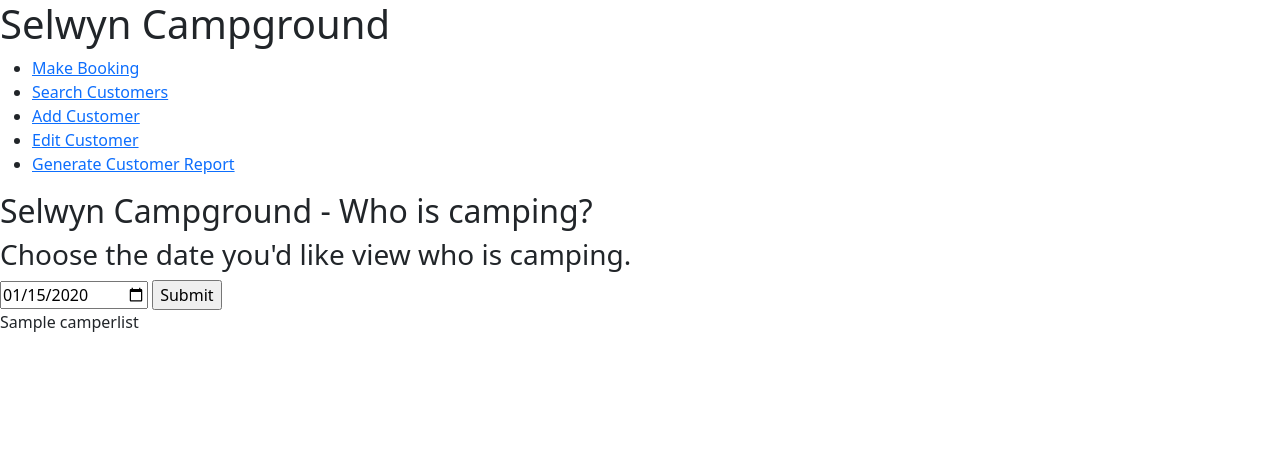
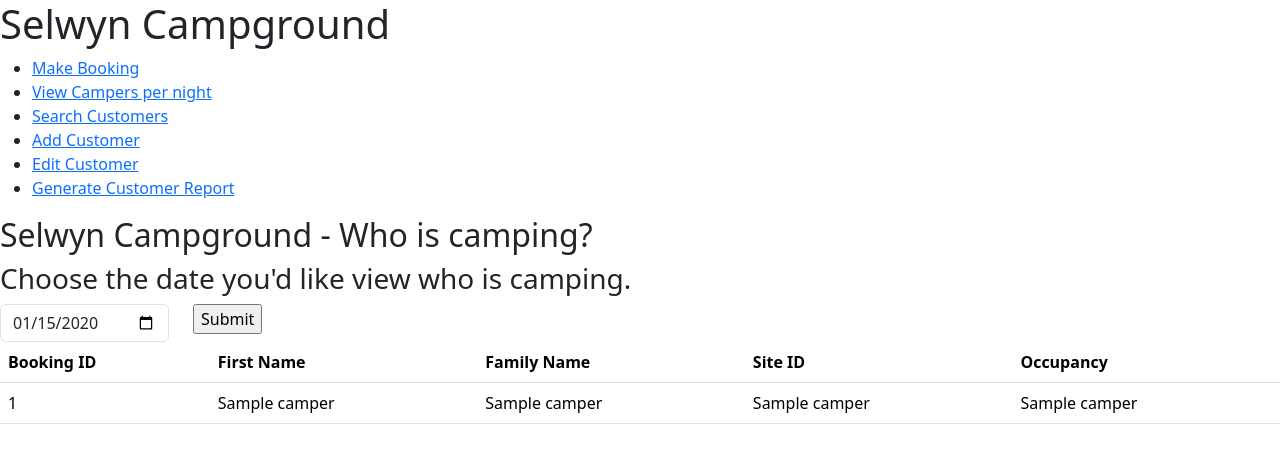
Before and after one commit to bjvhombrebueno/scg, a Flask app: template templates/datepickercamper.html in a window 1280 px wide. Shown: the top 463 px of the page. Run offline with Flask 3, Linux system fonts and the light colour scheme; the template is opened without the code that fills it: most values are stand-ins (such as "Sample title", 1, 10 or a date in 2020).

Commit message:
Updated view campers per night with validation

```diff
--- a/app.py
+++ b/app.py
@@ -42,7 +42,7 @@ def campers():
 
         print(camperList)
         return render_template("datepickercamper.html", camperlist = camperList)
-        #return render_template("camperlist.html", camperlist = camperList)
+        # return render_template("camperlist.html", camperlist = camperList)
 # @app.route("/campers")
 # def campers():
 #     connection = getCursor()
--- a/templates/base.html
+++ b/templates/base.html
@@ -13,6 +13,7 @@
             <h1>Selwyn Campground</h1>
             <ul>
                 <li><a href="{{ url_for('booking') }}">Make Booking</a></li>
+                <li><a href="{{ url_for('campers') }}">View Campers per night</a></li>
                 <li><a href="/customer/search">Search Customers</a></li>
                 <li><a href="/customer/add">Add Customer</a></li>
                 <li><a href="/mycustomer">Edit Customer</a></li>
--- a/templates/customersearch.html
+++ b/templates/customersearch.html
@@ -21,7 +21,7 @@
 </form>
 {% if customerdata %}
 
-    {{customerdata}}
+
     <table class="table table-hover">
         <thead>
         <tr><th>Customer ID</th><th>First Name</th><th>Family Name</th><th>Email Address</th><th>Phone Number</th></tr>
--- a/templates/datepickercamper.html
+++ b/templates/datepickercamper.html
@@ -4,11 +4,35 @@
 <h2>Selwyn Campground - Who is camping?</h2>
 <h3>Choose the date you'd like view who is camping.</h3>
 
-<form action="{{url_for('campers')}}" method="POST">
-<input type="date" value="{{currentdate}}" name="campdate"/>
-<input type="submit"/>
+<form action="{{url_for('campers')}}" method="POST" class="row needs-validation" novalidate>
+    <div class="col-auto">
+        <input type="date" class="form-control" value="{{currentdate}}" name="campdate"required/>
+        <div class="invalid-feedback">
+            Please input a valid date
+        </div>
+    </div>
+    <div class = "col-auto">
+        <input type="submit"/>
+    </div>
 </form>
 
-{{camperlist}}
+{% if camperlist %}
+<table class="table table-hover">
+    <thead>
+    <tr><th>Booking ID</th><th>First Name</th><th>Family Name</th><th>Site ID</th><th>Occupancy</th></tr>
+</thead>
+    {% for camper in camperlist%}
+        <tr>
+            <td>{{camper[0]}}</td>
+            <td>{{camper[8]}}</td>
+            <td>{{camper[9]}}</td>
+            <td>{{camper[1]}}</td>
+            <td>{{camper[4]}}</td>
+        </tr>
+    {% endfor %}
+</table>
+{% else%}
+
+{% endif %}
 
 {% endblock %}
```
Also changed, not shown: templates/camperlist.html (+11 -9 lines).
